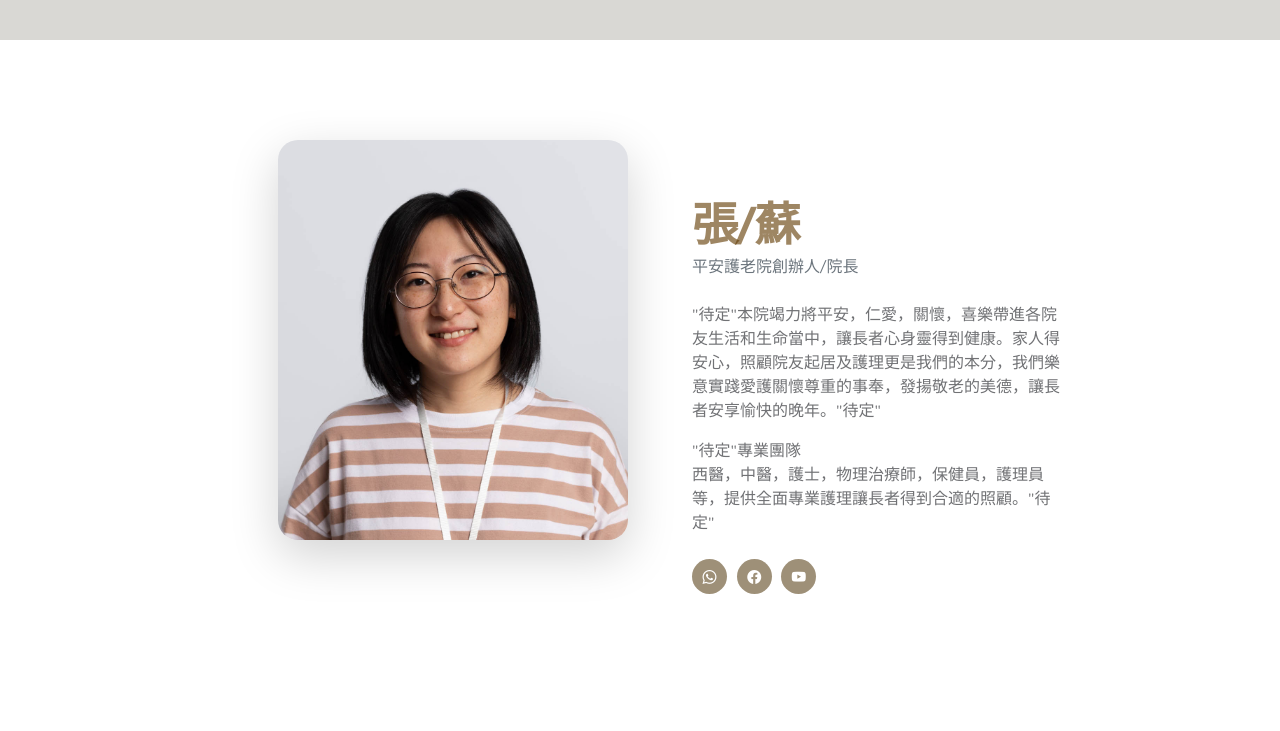
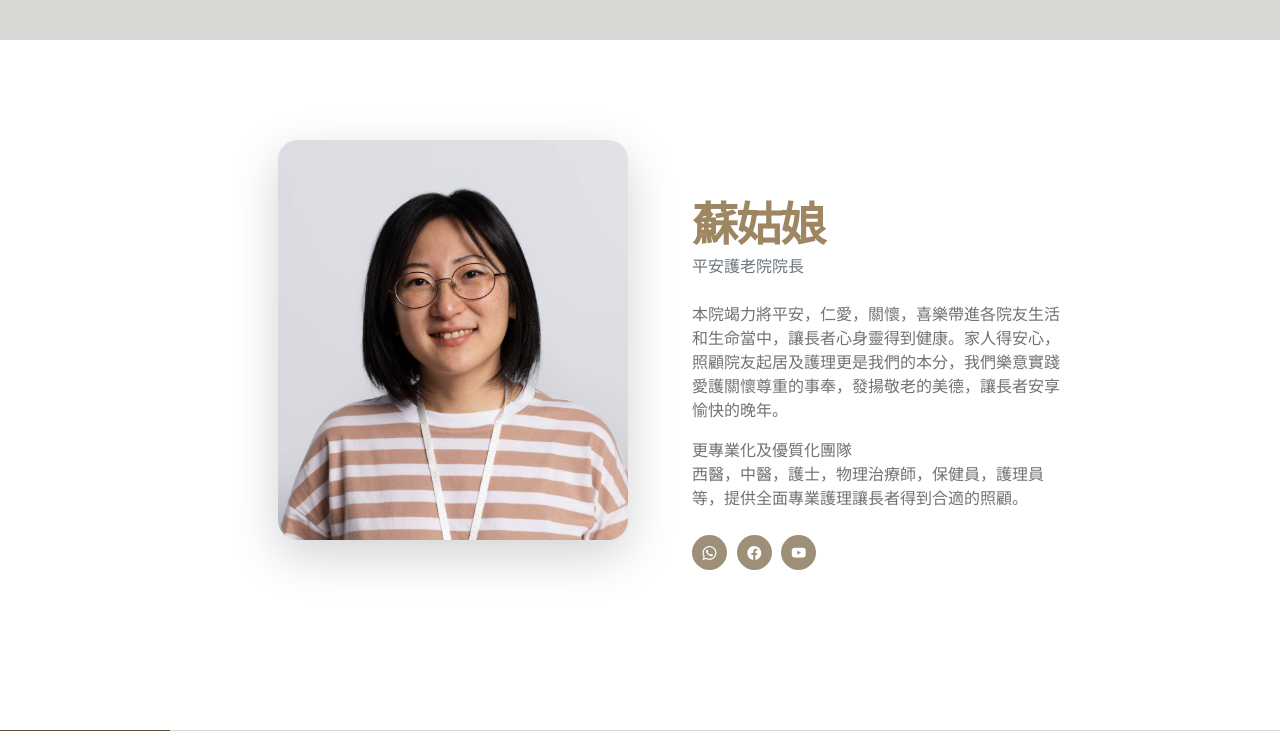
Before and after one commit to AcoHon53114/peace, a Django app: page /about in a window 1280 px wide. Shown: the part 1296-2027 px from the top of the page. Run offline with Django 4.2, Linux system fonts and the light colour scheme; some libraries are stand-ins or nearby versions.

Commit message:
fix new.html of pagtion

```diff
--- a/templates/base.html
+++ b/templates/base.html
@@ -42,7 +42,7 @@ https://templatemo.com/tm-581-kind-heart-charity -->
     <script src={% static "js/custom.js" %}></script>
     <script src={% static "js/jquery.min.js" %}></script>
     <script src={% static "js/jquery.sticky.js" %}></script>
-    <!--<script src={% static "js/lightbox.min.js" %}></script>-->
+    <script src={% static "js/lightbox.min.js" %}></script>
 </body>
 
 
--- a/templates/news/news.html
+++ b/templates/news/news.html
@@ -118,7 +118,7 @@
             <!-- next button-->
             {% if news.has_next %}
                 <li class="page-item">
-                    <a href="?page={{listings.next_page_number}}"
+                    <a href="?page={{news.next_page_number}}"
                         class="page-link">&raquo;</a>
                 </li>
             {% else %}
--- a/templates/pages/about.html
+++ b/templates/pages/about.html
@@ -117,18 +117,18 @@
 
             <div class="col-lg-5 col-md-7 col-12">
                 <div class="custom-text-block">
-                    <h2 class="mb-0">張/蘇</h2>
+                    <h2 class="mb-0">蘇姑娘</h2>
 
-                    <p class="text-muted mb-lg-4 mb-md-4">平安護老院創辦人/院長</p>
+                    <p class="text-muted mb-lg-4 mb-md-4">平安護老院院長</p>
 
                     <p>
 
-"待定"本院竭力將平安，仁愛，關懷，喜樂帶進各院友生活和生命當中，讓長者心身靈得到健康。家人得安心，照顧院友起居及護理更是我們的本分，我們樂意實踐愛護關懷尊重的事奉，發揚敬老的美德，讓長者安享愉快的晚年。"待定"
+本院竭力將平安，仁愛，關懷，喜樂帶進各院友生活和生命當中，讓長者心身靈得到健康。家人得安心，照顧院友起居及護理更是我們的本分，我們樂意實踐愛護關懷尊重的事奉，發揚敬老的美德，讓長者安享愉快的晚年。
                     </p>
 
                     <p>
-                        "待定"專業團隊<br>
-                        西醫，中醫，護士，物理治療師，保健員，護理員等，提供全面專業護理讓長者得到合適的照顧。"待定"
+                        更專業化及優質化團隊<br>
+                        西醫，中醫，護士，物理治療師，保健員，護理員等，提供全面專業護理讓長者得到合適的照顧。
 
 
                     </p>
```
Also changed, not shown: media/photos/2024/10/03/1a.jpg (added), media/photos/2024/10/03/1b.jpg (added), media/photos/2024/10/03/2.jpg (added), media/photos/2024/10/03/2a.jpg (added), media/photos/2024/10/03/2b.jpg (added), media/photos/2024/10/03/2c.jpg (added), media/photos/2024/10/03/3.jpg (added), media/photos/2024/10/03/3a.jpg (added), media/photos/2024/10/03/3b.jpg (added), media/photos/2024/10/03/3c.jpg (added), media/photos/2024/10/03/3e.jpg (added), media/photos/2024/10/03/4.jpg (added), media/photos/2024/10/03/a.jpg (added), media/photos/2024/10/03/b.jpg (added), 2 more files.
